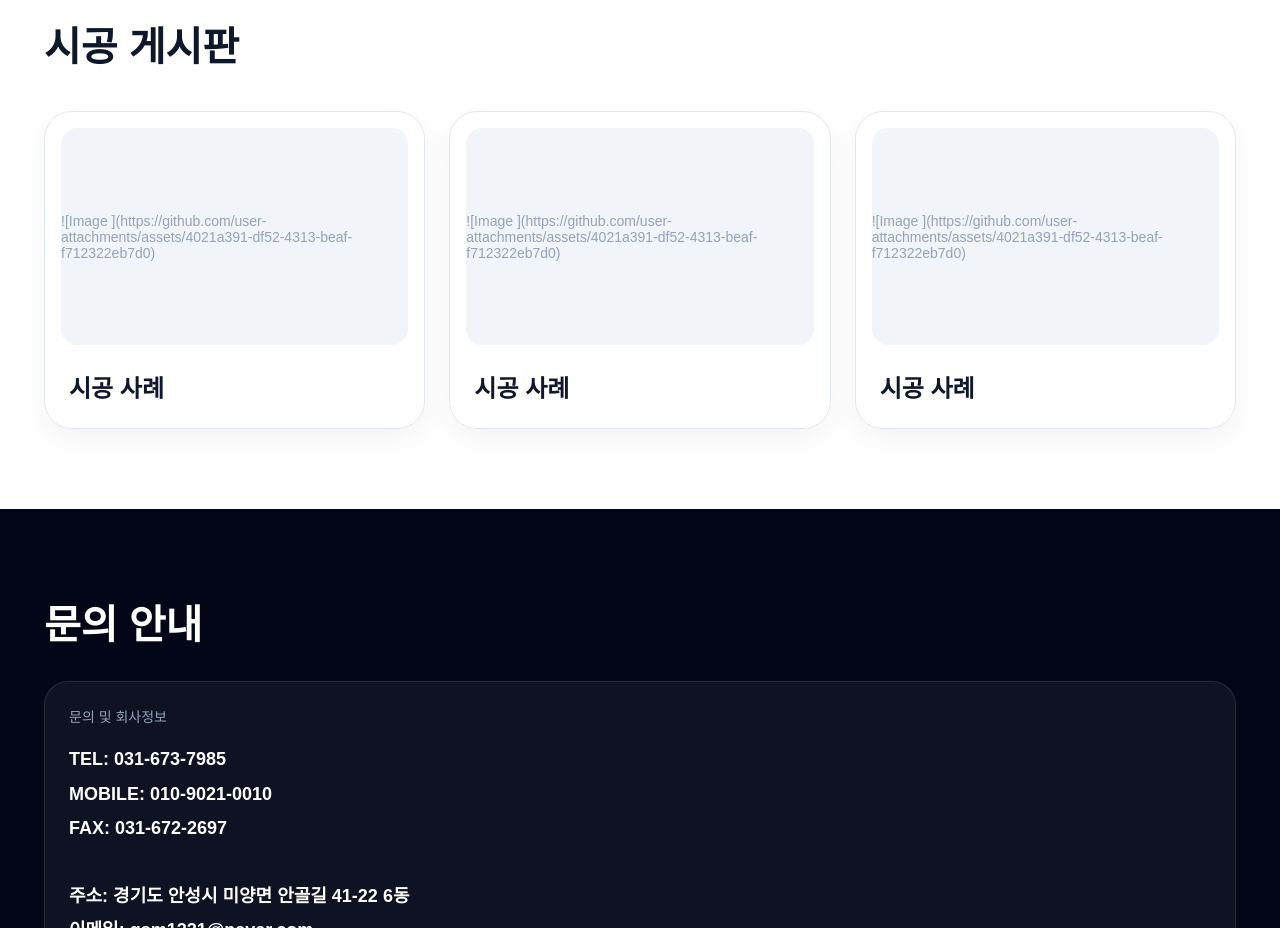
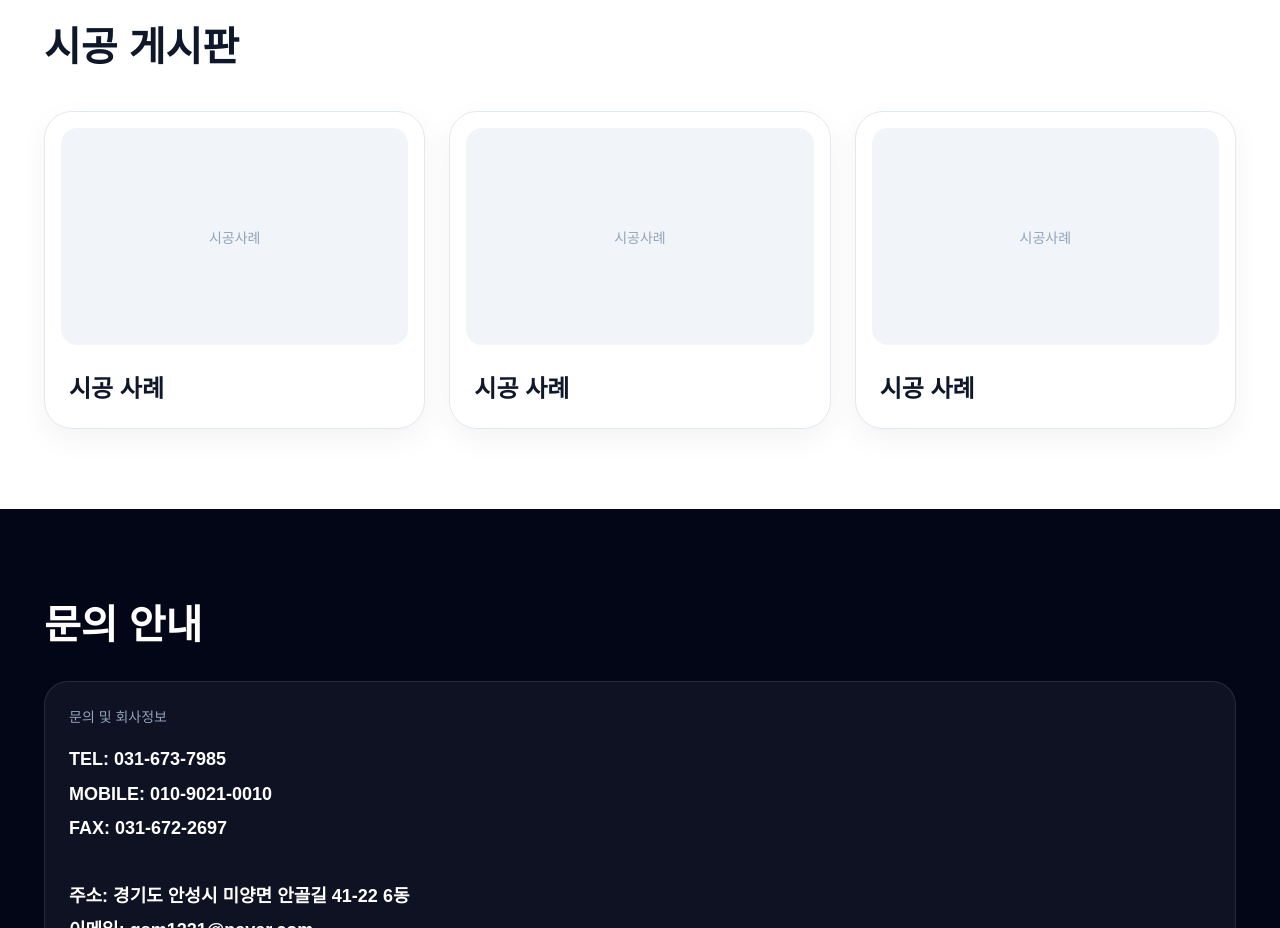
Before and after one commit to jangho0806-hub/gsm-carwash, a Next.js app: page / in a window 1280 px wide. Shown: the part 2140-3068 px from the top of the page. Built offline with nearby package versions, Linux system fonts and the light colour scheme.

Commit message:
Replace projectPlaceholder image with text

```diff
--- a/app/page.tsx
+++ b/app/page.tsx
@@ -139,10 +139,7 @@ export default function GSMCarwashHomepage() {
           <div className="projectGrid">
             {projects.map((project) => (
               <article key={project.name} className="projectCard">
-                <div className="projectPlaceholder">![Image
-](https://github.com/user-attachments/assets/4021a391-df52-4313-beaf-f712322eb7d0)
-
-</div>
+                <div className="projectPlaceholder">시공사례</div>
                 <div className="projectBody">
                   <div className="projectTitle">시공 사례</div>
                 </div>
```
